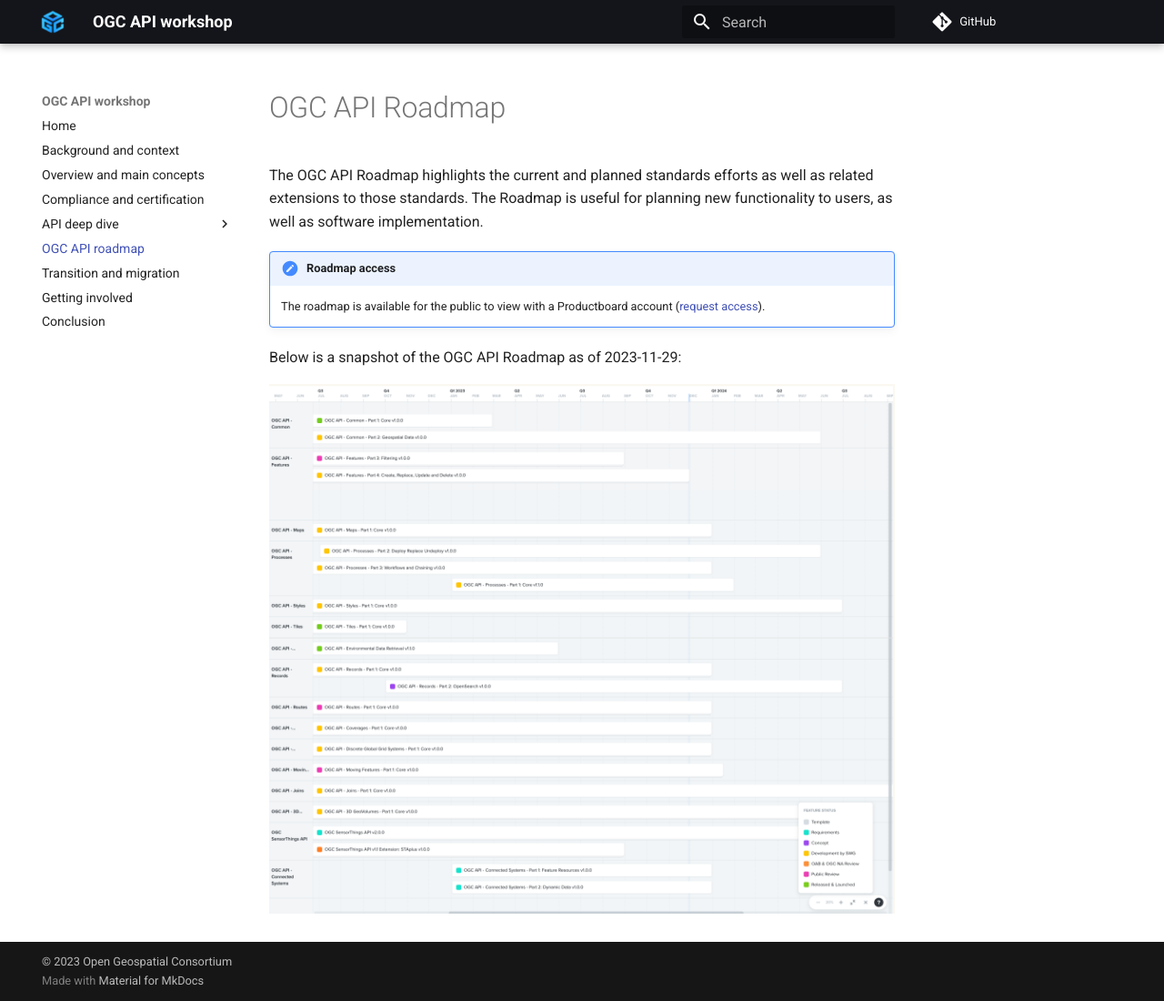
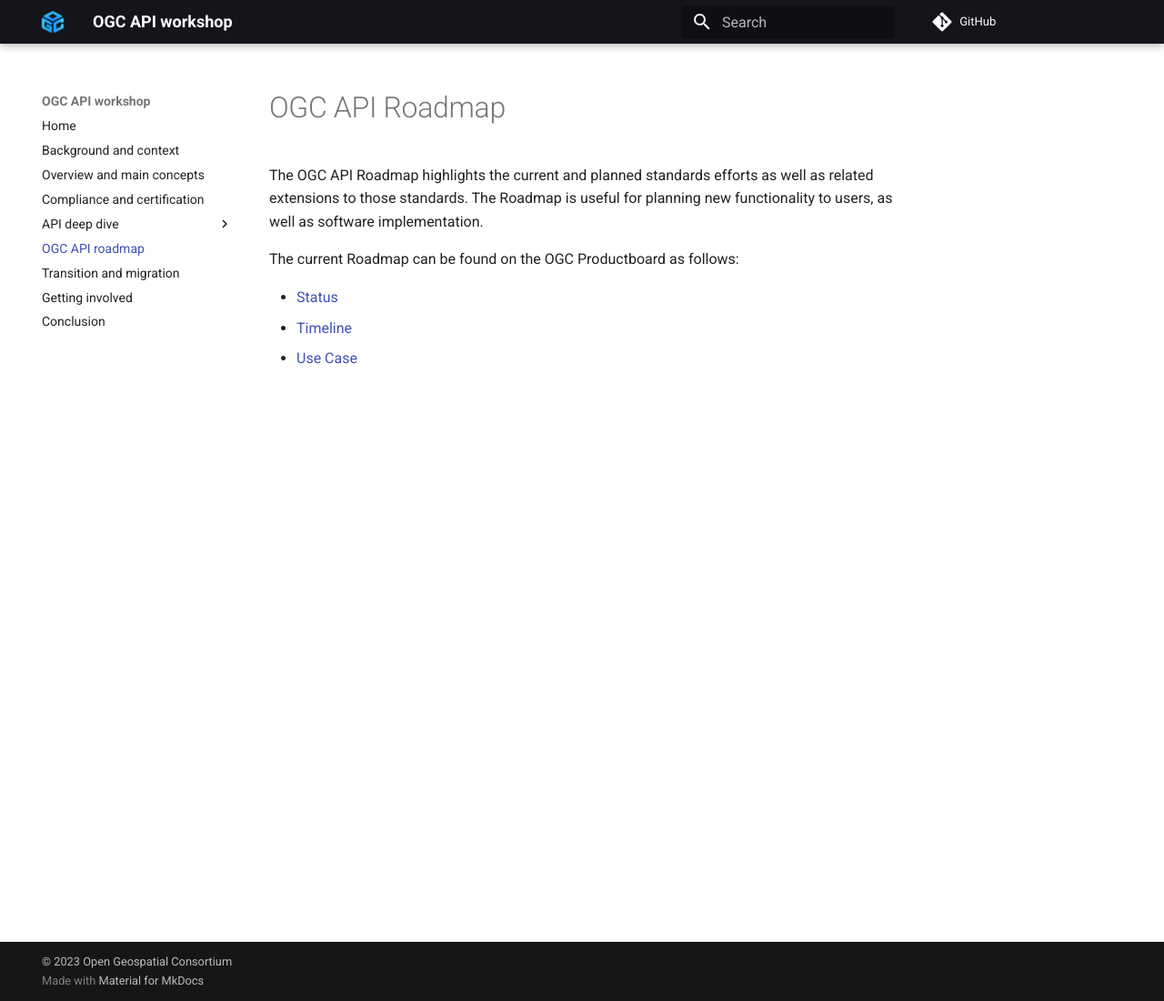
Before and after one commit to opengeospatial/ogcapi-workshop, an MkDocs documentation site: the page built from workshop/content/docs/roadmap.md, in a window 1280 px wide and 1100 px high. Shown: the whole window at 91% size. Built offline with MkDocs 1.6.1 and Material for MkDocs 9.7.7, drawn with Linux system fonts in a browser that asks for light colours; comment, search, counter and statistics services are not loaded.

Commit message:
link to live OGC API Roadmap now that it is public (#48)
* link to live OGC API Roadmap now that it is public

* remove unused file

```diff
--- a/workshop/content/docs/roadmap.md
+++ b/workshop/content/docs/roadmap.md
@@ -7,9 +7,8 @@ title: OGC API Roadmap
 The OGC API Roadmap highlights the current and planned standards efforts as well as related extensions to those standards.  The Roadmap
 is useful for planning new functionality to users, as well as software implementation.
 
-!!! note "Roadmap access"
-    The roadmap is available for the public to view with a Productboard account ([request access](https://docs.google.com/forms/d/e/1FAIpQLSemz424GjJC6gkLvFSA7-J7gaz1ds0bzutJJcNRsSae0gLMSg/viewform)).
+The current Roadmap can be found on the OGC Productboard as follows:
 
-Below is a snapshot of the OGC API Roadmap as of 2023-11-29:
-
-<a target="roadmap" href="../assets/images/ogcapi-roadmap.png"><img src="../assets/images/ogcapi-roadmap.png" alt="OGC API Roadmap" style="width:800px;"/></a>
+- [Status](https://roadmap.productboard.com/2db052e6-57f5-40ec-a813-0ee0fff6b5c8)
+- [Timeline](https://roadmap.productboard.com/1b15493e-0271-45e6-bbf9-4d7fcb5c22a5)
+- [Use Case](https://portal.productboard.com/ogc/1-ogc-api-use-case-portal/tabs/1-under-consideration)
```
Also changed, not shown: workshop/content/docs/assets/images/ogcapi-roadmap.png (deleted).
